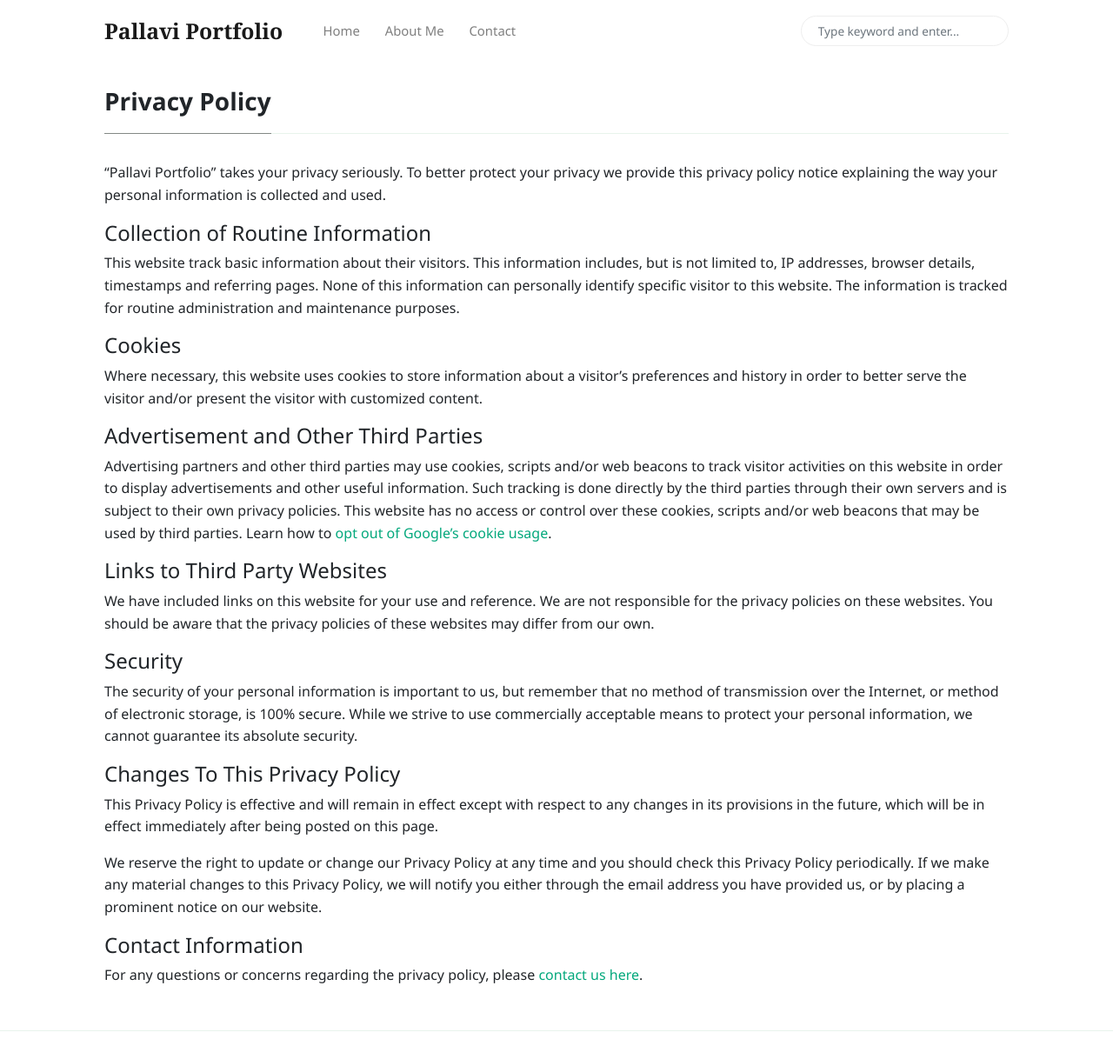
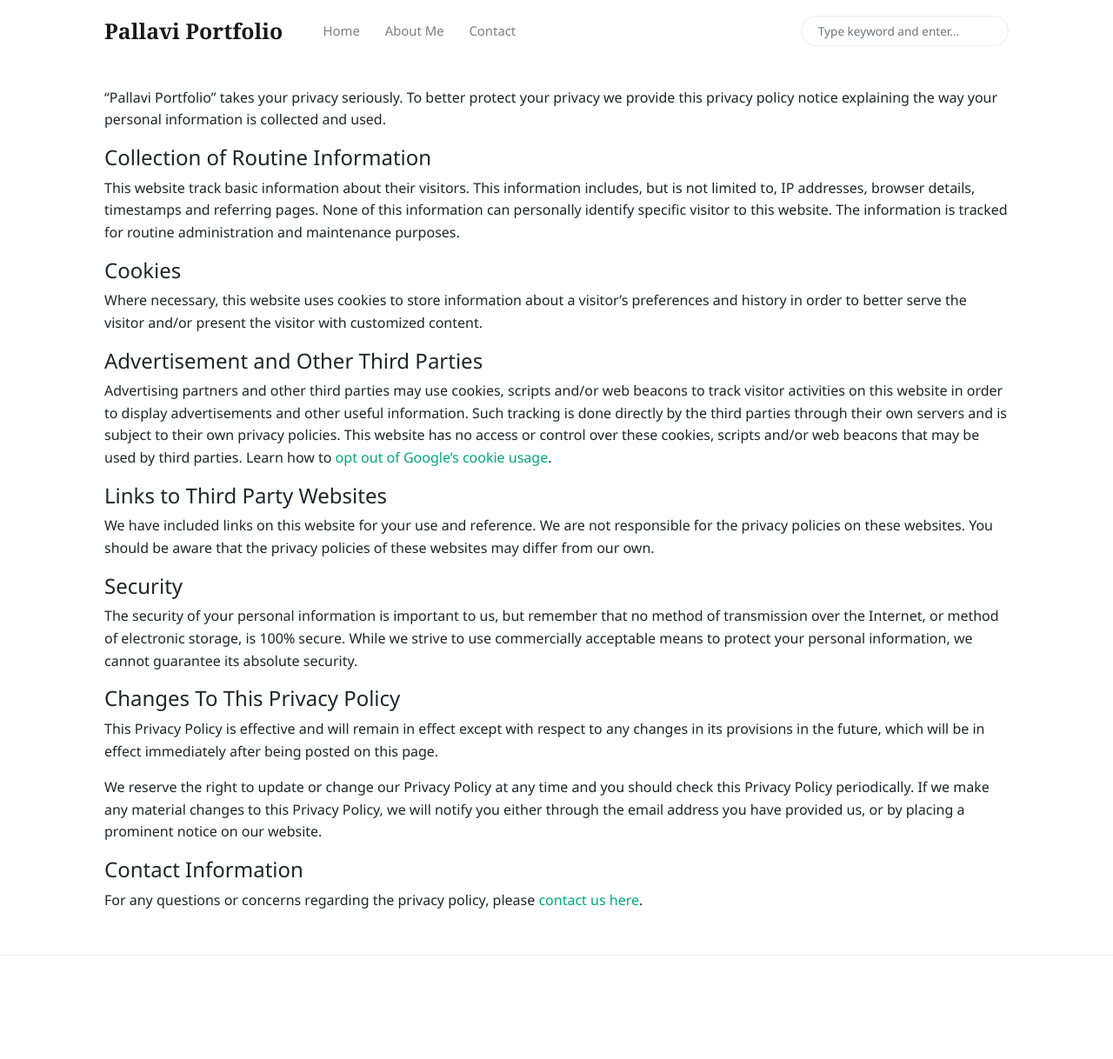
Before and after one commit to SinghPallavi819/singhpallavi819.github.io, a Jekyll site: the page built from _pages/privacy-policy.md, in a window 1280 px wide and 1218 px high. Shown: the whole window at 87% size. Built offline with Jekyll 4.4.1, drawn with Linux system fonts in a browser that asks for light colours; nearby versions of some CDN libraries.

Commit message:
Update page.html

```diff
--- a/_layouts/page.html
+++ b/_layouts/page.html
@@ -3,7 +3,6 @@ layout: default
 ---
 
 <div class="container">
-<h3 class="font-weight-bold spanborder"><span>{{page.title}}</span></h3>
 <div class="page-content">
 {{ content }}
 <!-- Comments -->
```
